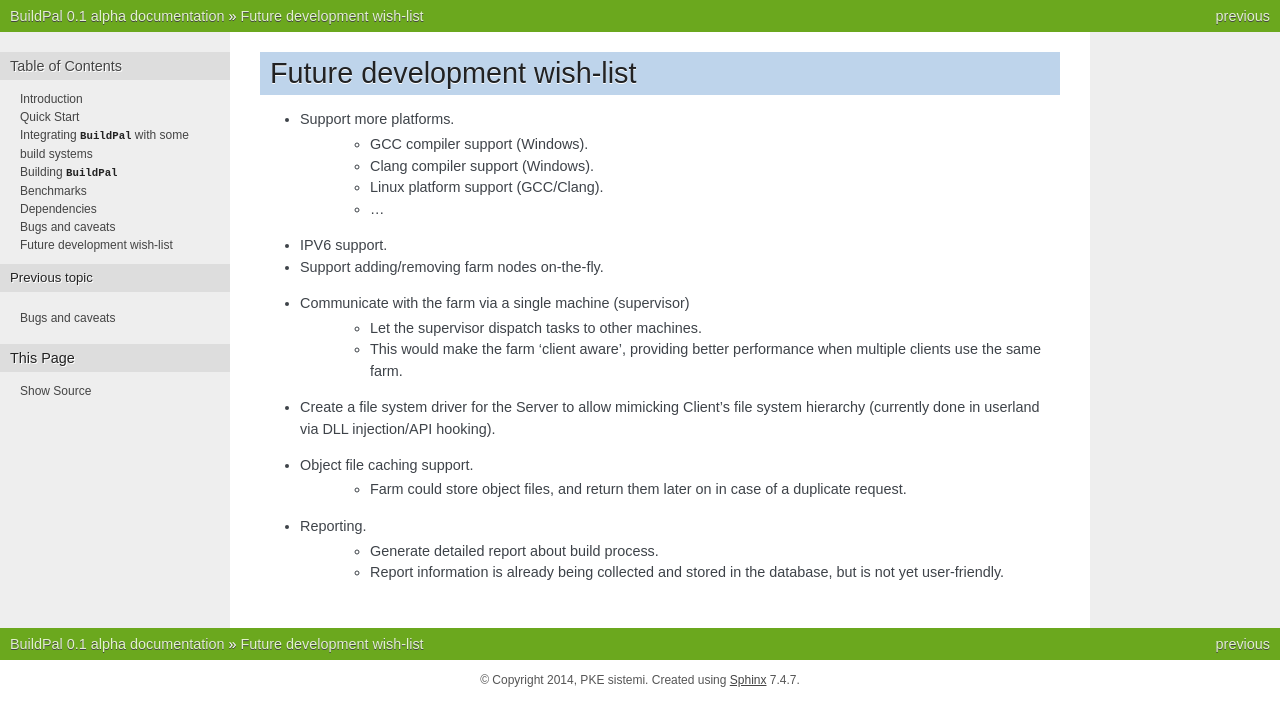
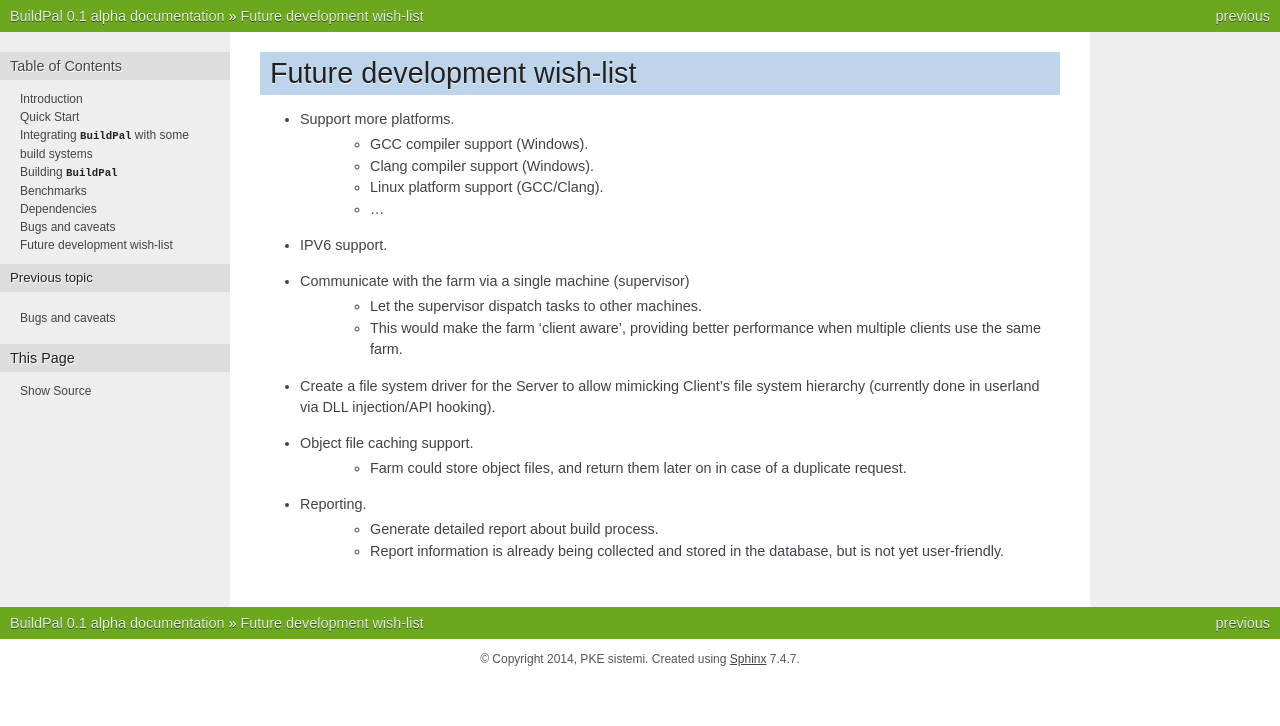
Before and after one commit to pkesist/buildpal, a Sphinx documentation site: the page built from Documentation/future.rst, in a window 1280 px wide. Shown: the top 726 px of the page. Built offline with Sphinx 7.4.7, drawn with Linux system fonts in a browser that asks for light colours.

Commit message:
one thing on the wish-list done

```diff
--- a/Documentation/future.rst
+++ b/Documentation/future.rst
@@ -10,8 +10,6 @@ Future development wish-list
     * ...
 
 * IPV6 support.
-
-* Support adding/removing farm nodes on-the-fly.
 
 * Communicate with the farm via a single machine (supervisor)
     * Let the supervisor dispatch tasks to other machines.
```
